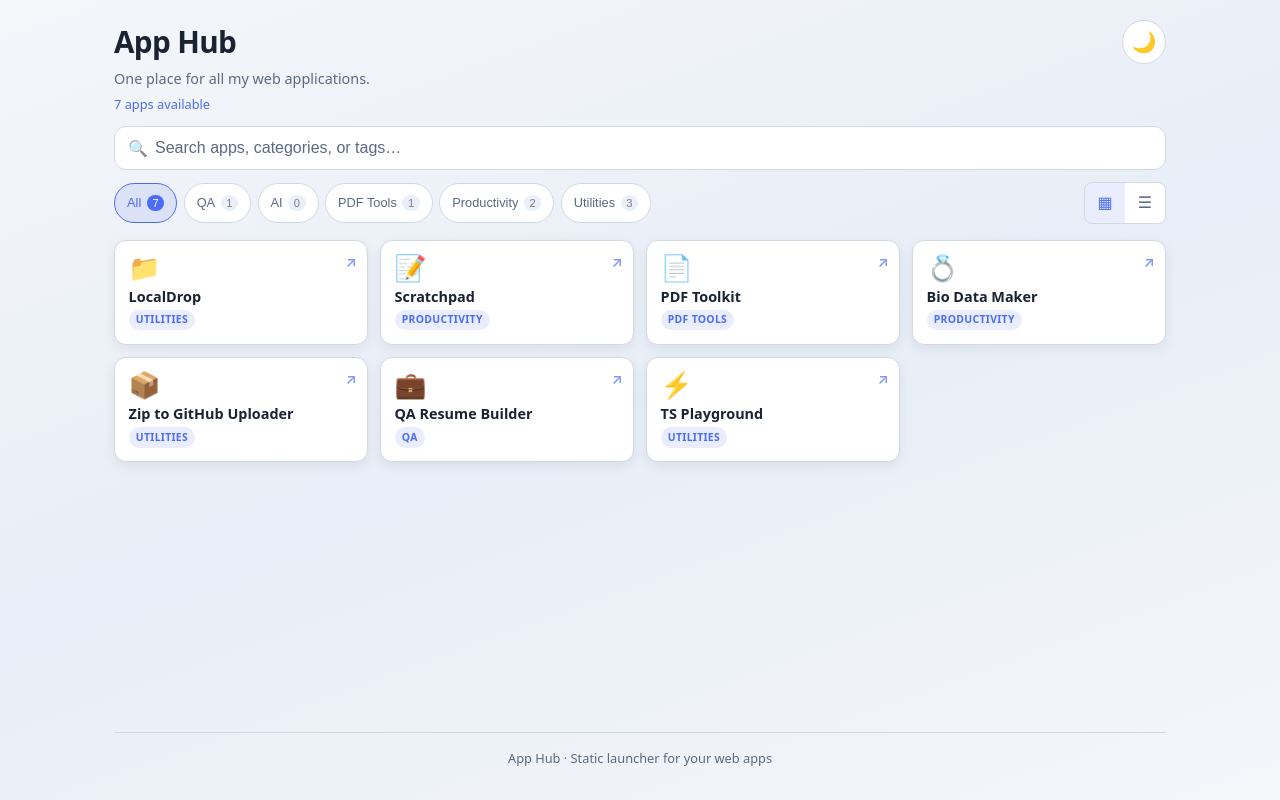
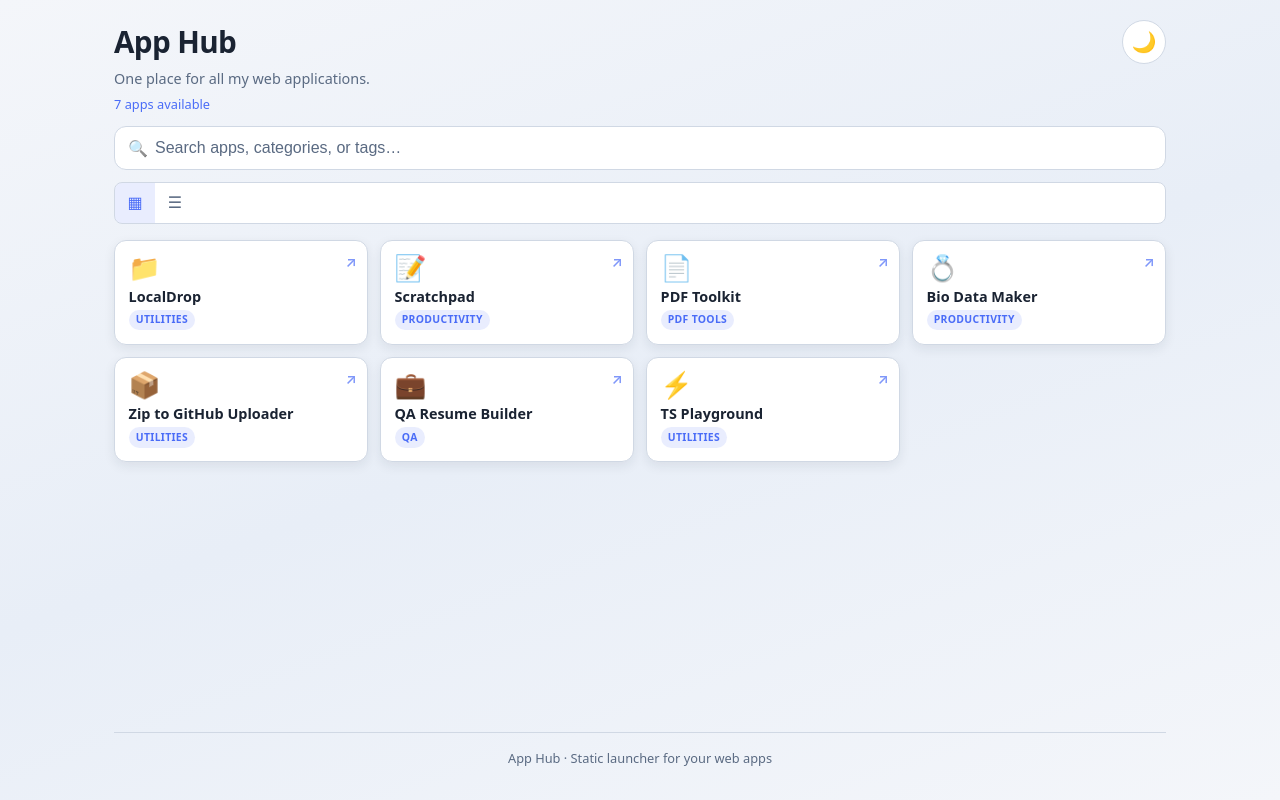
Before and after one commit to ElDorado9604/app-hub, a React (Vite) app: page / in a window 1280 px wide. Built offline with nearby package versions, Linux system fonts and the light colour scheme.

Commit message:
Remove category filters; keep search and view toggle only

```diff
--- a/src/App.tsx
+++ b/src/App.tsx
@@ -1,21 +1,11 @@
 import { useMemo, useCallback, useEffect } from "react";
 import { apps } from "./data/apps";
-import type { Category, ViewMode } from "./types/app";
+import type { ViewMode } from "./types/app";
 import { useLocalStorage } from "./hooks/useLocalStorage";
 import { Header } from "./components/Header";
 import { SearchBar } from "./components/SearchBar";
-import { CategoryFilters } from "./components/CategoryFilters";
 import { ViewToggle } from "./components/ViewToggle";
 import { AppGrid } from "./components/AppGrid";
-
-const VALID_CATEGORIES: Category[] = [
-  "All",
-  "QA",
-  "AI",
-  "PDF Tools",
-  "Productivity",
-  "Utilities",
-];
 
 function getPreferredTheme(): "light" | "dark" {
   if (typeof window === "undefined") return "dark";
@@ -26,32 +16,17 @@ function getPreferredTheme(): "light" | "dark" {
     : "light";
 }
 
-function sanitizeCategory(value: string): Category {
-  return VALID_CATEGORIES.includes(value as Category)
-    ? (value as Category)
-    : "All";
-}
-
 export default function App() {
   const [theme, setTheme] = useLocalStorage<"light" | "dark">(
     "theme",
     getPreferredTheme()
   );
   const [search, setSearch] = useLocalStorage<string>("search", "");
-  const [categoryRaw, setCategory] = useLocalStorage<string>("category", "All");
   const [view, setView] = useLocalStorage<ViewMode>("view", "grid");
-
-  const category = sanitizeCategory(categoryRaw);
 
   useEffect(() => {
     document.documentElement.setAttribute("data-theme", theme);
   }, [theme]);
-
-  useEffect(() => {
-    if (categoryRaw !== category) {
-      setCategory(category);
-    }
-  }, [categoryRaw, category, setCategory]);
 
   const toggleTheme = useCallback(() => {
     setTheme((prev) => (prev === "dark" ? "light" : "dark"));
@@ -59,29 +34,20 @@ export default function App() {
 
   const clearFilters = useCallback(() => {
     setSearch("");
-    setCategory("All");
-  }, [setSearch, setCategory]);
+  }, [setSearch]);
 
   const filteredApps = useMemo(() => {
-    let result = apps;
+    if (!search.trim()) return apps;
 
-    if (category !== "All") {
-      result = result.filter((a) => a.category === category);
-    }
-
-    if (search.trim()) {
     const q = search.trim().toLowerCase();
-      result = result.filter(
+    return apps.filter(
       (a) =>
         a.name.toLowerCase().includes(q) ||
         a.description.toLowerCase().includes(q) ||
         a.category.toLowerCase().includes(q) ||
         a.tags.some((t) => t.toLowerCase().includes(q))
     );
-    }
-
-    return result;
-  }, [category, search]);
+  }, [search]);
 
   return (
     <div className="app">
@@ -91,12 +57,9 @@ export default function App() {
         onToggleTheme={toggleTheme}
       />
       <main className="main">
-        <div className="controls">
+        <div className="controls controls--simple">
           <SearchBar value={search} onChange={setSearch} />
-          <div className="controls-row">
-            <CategoryFilters selected={category} onSelect={setCategory} />
           <ViewToggle view={view} onChange={setView} />
-          </div>
         </div>
         <section aria-labelledby="all-apps-heading">
           <h2 id="all-apps-heading" className="section-title visually-hidden">
```
Lines whose indentation alone changed are shown as unchanged.
